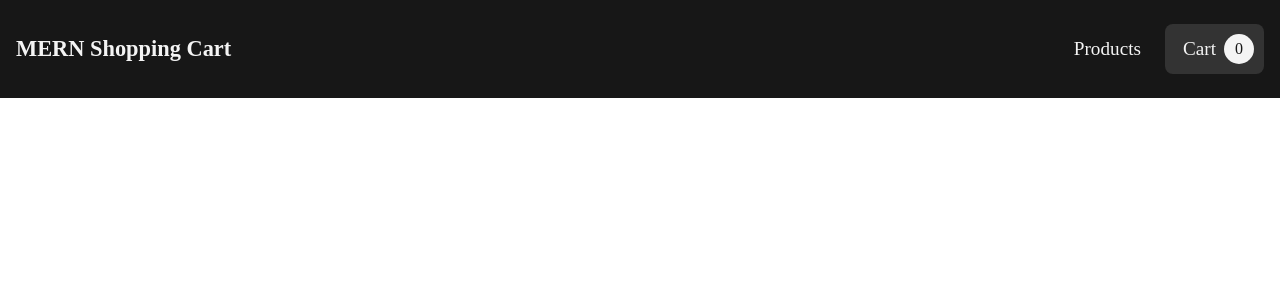
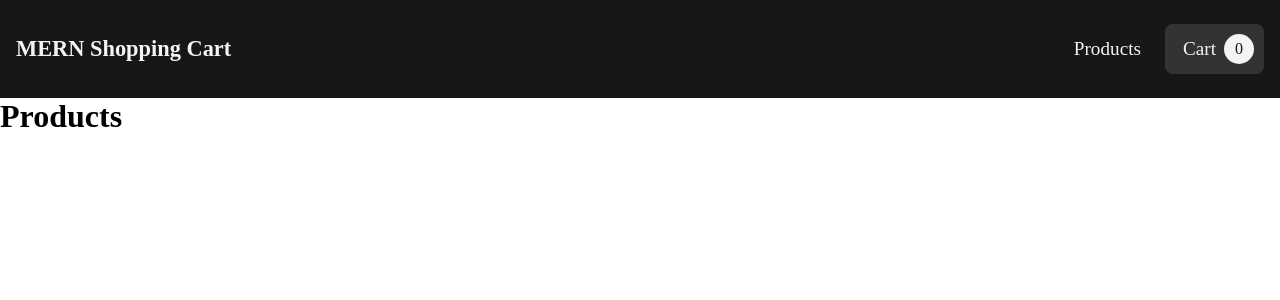
Before and after one commit to AshutoshKr1098/ecommerce-cart, a React (Create React App) app: page /products in a window 1280 px wide. Shown: the top 300 px of the page. Built offline with nearby package versions, Linux system fonts and the light colour scheme.

Commit message:
Added route for home, products and cart section. Also modified navbar.css

```diff
--- a/src/App.js
+++ b/src/App.js
@@ -1,11 +1,15 @@
 import React from "react";
 import { BrowserRouter, Route } from "react-router-dom";
 import Navbar from "./components/component/Navbar";
+import Products from "./components/pages/Products";
+import Cart from "./components/pages/Cart";
 const App = () => {
   return (
     <div className="app">
       <BrowserRouter>
         <Navbar />
+        <Route path="/products" component={Products} />
+        <Route path="/cart" component={Cart} />
       </BrowserRouter>
     </div>
   );
--- a/src/assets/styles/Navbar.css
+++ b/src/assets/styles/Navbar.css
@@ -7,7 +7,9 @@
   padding: 1.5rem 1rem;
   z-index: 50;
 }
-
+.navbar__logo > a {
+  text-decoration: none;
+}
 .navbar__logo h2 {
   color: #f4f4f4;
   font-size: 1.4rem;
--- a/src/components/component/Navbar.js
+++ b/src/components/component/Navbar.js
@@ -5,7 +5,9 @@ const Navbar = () => {
   return (
     <nav className="navbar">
       <div className="navbar__logo">
-        <h2>MERN Shopping Cart</h2>
+        <Link to="/">
+          <h2>MERN Shopping Cart</h2>
+        </Link>
       </div>
       <ul className="navbar__links">
         <li>
--- /dev/null
+++ b/src/components/pages/Cart.js
@@ -0,0 +1,6 @@
+import React from "react";
+const Carts = () => {
+  return <h1>Carts</h1>;
+};
+
+export default Carts;
--- /dev/null
+++ b/src/components/pages/Products.js
@@ -0,0 +1,6 @@
+import React from "react";
+const Products = () => {
+  return <h1>Products</h1>;
+};
+
+export default Products;
```
